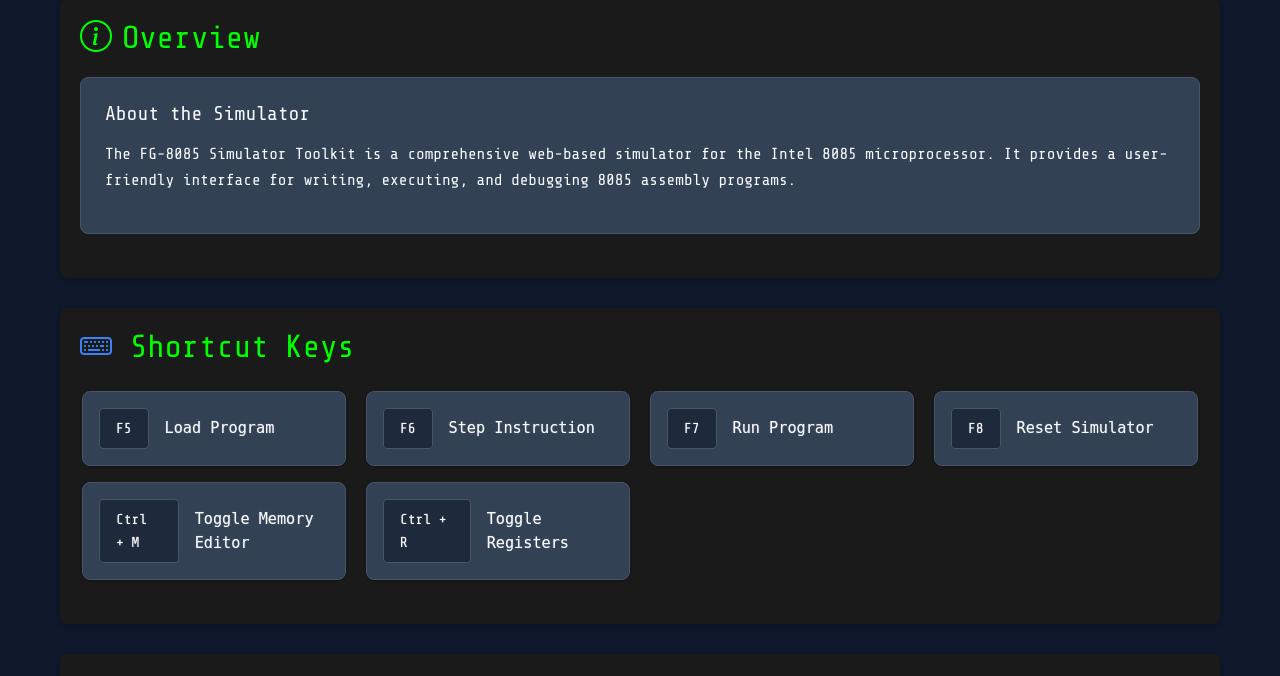
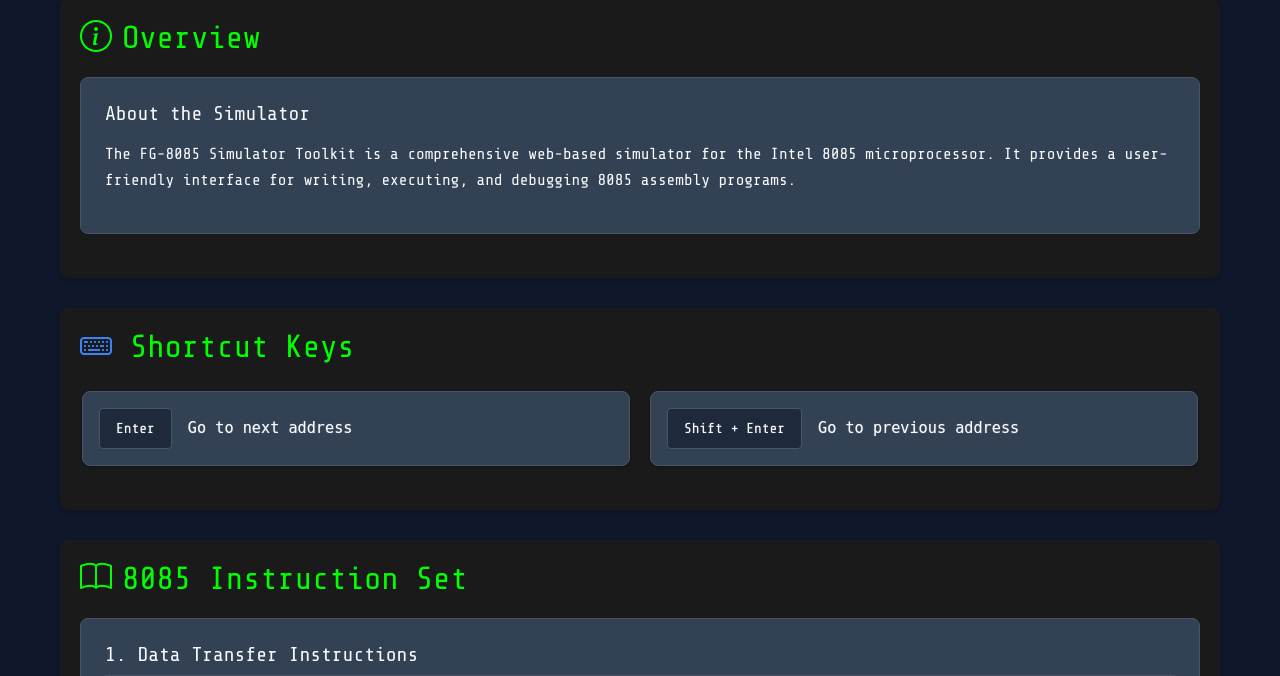
Before and after one commit to furjac/FG_8085-simulator, a Flask app: page /help in a window 1280 px wide. Shown: the part 236-912 px from the top of the page. Run offline with Flask 3, Linux system fonts and the light colour scheme.

Commit message:
Shortcuts modified

```diff
--- a/templates/help.html
+++ b/templates/help.html
@@ -34,32 +34,16 @@
                     </div>
                 </div>
 
-                <div class="help-section">
+               <div class="help-section">
                     <h2><i class="bi bi-keyboard"></i> Shortcut Keys</h2>
                     <div class="shortcut-keys">
                         <div class="shortcut-key">
-                            <span class="key">F5</span>
-                            <span class="description">Load Program</span>
+                            <span class="key">Enter</span>
+                            <span class="description">Go to next address</span>
                         </div>
                         <div class="shortcut-key">
-                            <span class="key">F6</span>
-                            <span class="description">Step Instruction</span>
-                        </div>
-                        <div class="shortcut-key">
-                            <span class="key">F7</span>
-                            <span class="description">Run Program</span>
-                        </div>
-                        <div class="shortcut-key">
-                            <span class="key">F8</span>
-                            <span class="description">Reset Simulator</span>
-                        </div>
-                        <div class="shortcut-key">
-                            <span class="key">Ctrl + M</span>
-                            <span class="description">Toggle Memory Editor</span>
-                        </div>
-                        <div class="shortcut-key">
-                            <span class="key">Ctrl + R</span>
-                            <span class="description">Toggle Registers</span>
+                            <span class="key">Shift + Enter</span>
+                            <span class="description">Go to previous address</span>
                         </div>
                     </div>
                 </div>
```
